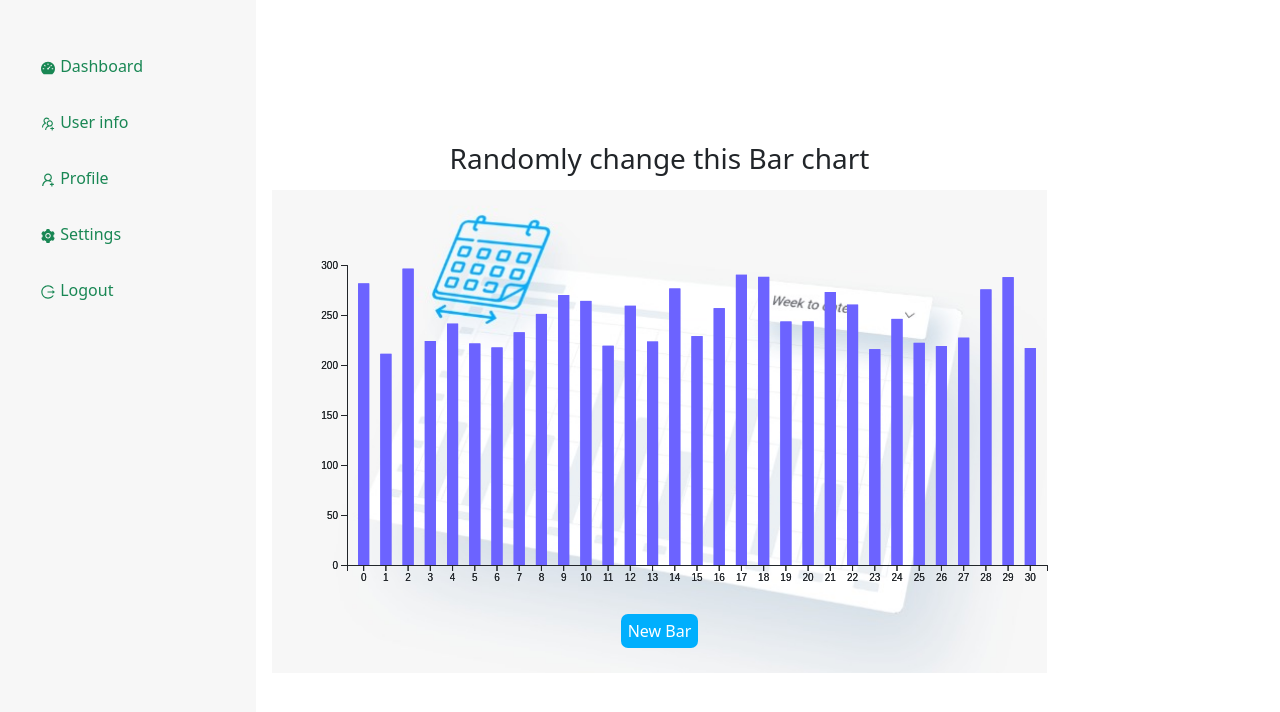
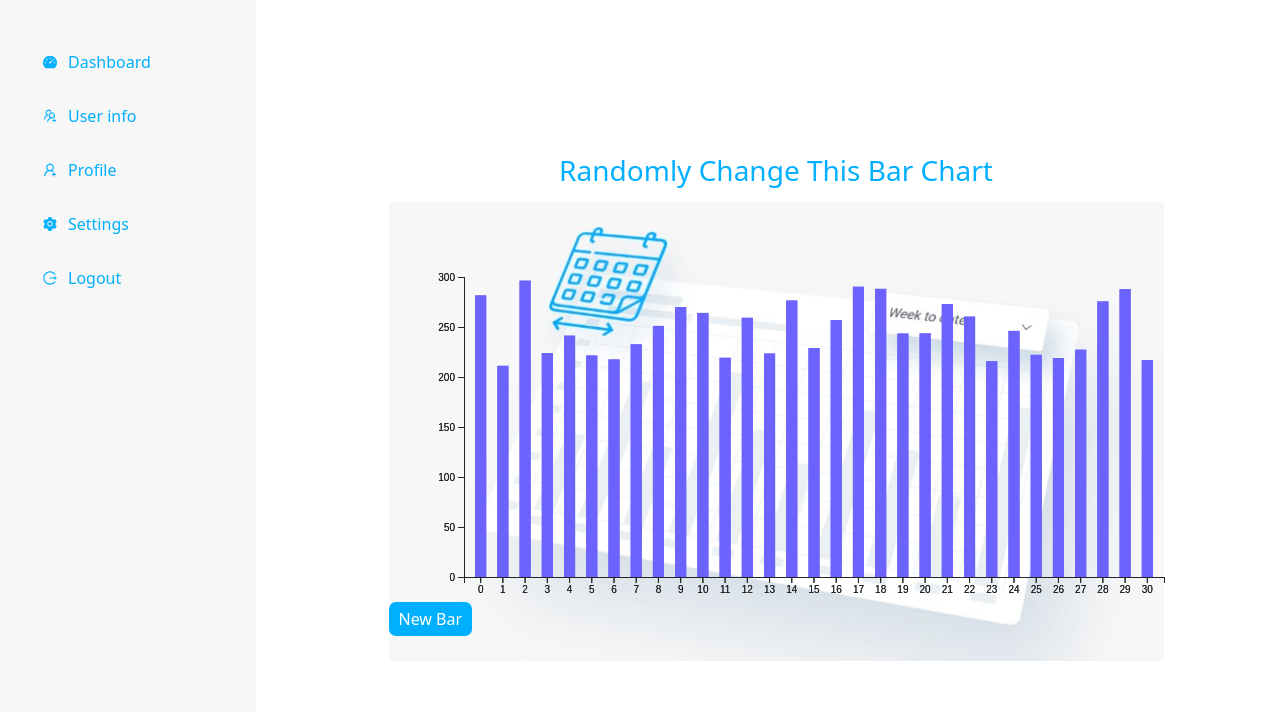
Before and after one commit to coderyeasin/daterange, a React (Create React App) app: page /dashboard in a window 1280 px wide. Shown: the top 712 px of the page. Built offline with nearby package versions, Linux system fonts and the light colour scheme.

Commit message:
fix_dashboard_design

```diff
--- a/src/components/Dashboard/Dashboard.css
+++ /dev/null
@@ -1,13 +0,0 @@
-.user_info{
-    display: flex;
-    width: 100%;
-}
-.aside_menu{
-    width: 20%;
-    height: 100vh;
-background-color: #f7f7f7;
-    display: flex;
-    justify-content: flex-start;
-    align-items: flex-start;
-    padding-top: 30px;
-}
--- a/src/components/Dashboard/Dashboard.js
+++ b/src/components/Dashboard/Dashboard.js
@@ -1,6 +1,6 @@
 import React from "react";
 import BarChart from "./BarChart/BarChart";
-import "./Dashboard.css";
+import "../../sass/style.scss";
 import {
   AiFillDashboard,
   AiOutlineUsergroupAdd,
@@ -17,20 +17,20 @@ const Dashboard = () => {
         <div className="aside_menu">
           <nav>
             <ul>
-              <li className="my-3 text-success p-2 text-justify rounded-3 border-none">
-                <AiFillDashboard /> Dashboard
+              <li>
+                <AiFillDashboard className="icon" /> Dashboard
               </li>
-              <li className="my-3 text-success p-2 text-justify rounded-3 border-none">
-               <AiOutlineUsergroupAdd /> User info
+              <li >
+                <AiOutlineUsergroupAdd className="icon" /> User info
               </li>
-              <li className="my-3 text-success p-2 text-justify rounded-3 border-none">
-               <AiOutlineUserAdd /> Profile
+              <li >
+                <AiOutlineUserAdd className="icon" /> Profile
               </li>
-              <li className="my-3 text-success p-2 text-justify rounded-3 border-none">
-                <AiFillSetting /> Settings
+              <li >
+                <AiFillSetting className="icon" /> Settings
               </li>
-              <li className="my-3 text-success p-2 text-justify rounded-3 border-none">
-              <AiOutlineLogout/>  Logout
+              <li >
+                <AiOutlineLogout className="icon" /> Logout
               </li>
             </ul>
           </nav>
--- a/src/sass/style.scss
+++ b/src/sass/style.scss
@@ -1,29 +1,57 @@
+//chat background
 .chart_background{
     background-image: url('../images/feature_img.jpg');
     background-size: cover;
     background-repeat: no-repeat;
    width: 100%;
-    display: flex;
-    flex-direction: column;
-    justify-content: center;
-    align-items: center;
     margin: 0px auto;
     button{
         background-color: #00affd;
         border: none;
         outline: none;
-        padding: 5px 7px;
+        padding: 5px 10px;
         color: #fff;
-        margin: 25px 0px;
+        margin: 25px 0;
         border-radius: 7px;
+
     }
 }
+//content_box_in-dashboard
 .content_here{
     display: flex;
     flex-direction: column;
     justify-content: center;
     align-items: center;
+    margin: 0 auto;
     h3{
         margin: 15px 0px;
+        text-transform: capitalize;
+        font-weight: 500;
+        color: #00affd;
     }
 }
+//dashboard
+.user_info {
+    display: flex;
+    width: 100%;
+}
+//navigation_in_dashboard
+.aside_menu {
+    width: 20%;
+        height: 100vh;
+        background-color: #f7f7f7;
+        display: flex;
+        justify-content: flex-start;
+        align-items: flex-start;
+        padding-top: 30px;
+        nav ul li{
+            color: #00affd;
+            margin: 10px 0px;
+            padding: 10px;
+            text-align: justify;
+            display: flex;
+            align-items: center;
+        } .icon{
+            margin-right: 10px;
+        }
+}
```
